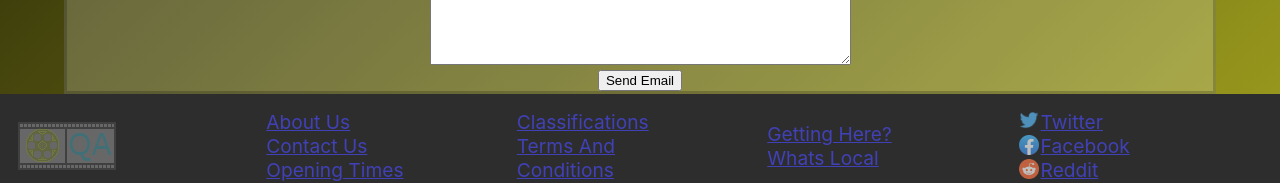
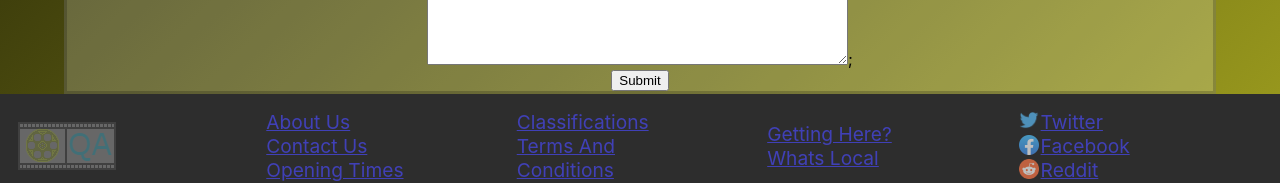
Before and after one commit to MegaSharkRhinonado/QAProject3, a React (Create React App) app in the folder megasharkrhinonado/: page /ContactUs in a window 1280 px wide. Shown: the part 956-1139 px from the top of the page. Built offline with nearby package versions, Linux system fonts and the light colour scheme.

Commit message:
email function now works, little rustic but function works fine

```diff
--- a/megasharkrhinonado/package.json
+++ b/megasharkrhinonado/package.json
@@ -11,6 +11,7 @@
     "bootstrap": "^5.1.3",
     "google-maps-react": "^2.0.6",
     "leaflet": "^1.8.0",
+    "nodemailer": "^6.7.5",
     "react": "^18.2.0",
     "react-dom": "^18.2.0",
     "react-leaflet": "^4.0.0",
--- a/megasharkrhinonado/src/Components/ContactUs/ContactusComp/CC41.jsx
+++ b/megasharkrhinonado/src/Components/ContactUs/ContactusComp/CC41.jsx
@@ -1,28 +1,32 @@
+import { getValue } from "@testing-library/user-event/dist/utils";
+
+
+
 
 const CC41 = () => {
         return (
                 <>
                         <center>
-                        <form method="post" action="mailto:eli_stribley@hotmail.com">
+                                <form method="post" action="mailto:lordHugePeePee@gmail.com">
                                         <div>
                                                 <label>Your Full Name*:</label>
-                                        <br /> <input type="text" id="name" style={{maxWidth:"250px",width:"100%"}}/>
+                                                <br /> <input type="text" id="name" style={{ maxWidth: "250px", width: "100%" }} />
                                         </div>
 
                                         <div>
                                                 <label>Email Address*:</label>
-                                        <br /> <input type="text" id="email" style={{maxWidth:"250px",width:"100%"}}/>
+                                                <br /> <input type="text" name="email" id="email" style={{ maxWidth: "250px", width: "100%" }} />
                                         </div>
 
                                         <div >
                                                 <label>Phone Number:</label>
-                                        <br /> <input type="number" id="phoneNumber" style={{maxWidth:"250px",width:"100%"}}/>
+                                                <br /> <input type="number" name="number" id="phoneNumber" style={{ maxWidth: "250px", width: "100%" }} />
                                         </div>
 
                                         <div>
                                                 <label for="lang">Topic:</label>
                                                 <br />
-                                        <select name="Topics" id="lang" style={{maxWidth:"250px",width:"100%"}}>
+                                                <select name="Topics" id="lang" style={{ maxWidth: "250px", width: "100%" }}>
                                                         <option value="Movie">Movie Enquiries</option>
                                                         <option value="Seating">Seating Enquiries</option>
                                                         <option value="Accessability">Accessability Enquiries</option>
@@ -34,12 +38,17 @@ const CC41 = () => {
                                         <div>
                                                 <label>Message:</label>
                                                 <br />
-                                        <textarea rows="10" cols="50" type="text" class="CEN" id="message"/>
+                                                <textarea rows="10" cols="50" type="text" class="CEN" name="Content Desciption" id="message"
+                                                />;
 
 
                                         </div>
-                                <input type="submit" name="Submit" value="Send Email" />
+                                        <input
+                                                type="submit"
+                                                value={this} />
+
                                 </form>
+
                         </center>
 
 
```
Also changed, not shown: 1 other file (tests, documents, lock files or other folders). Lines whose indentation alone changed are shown as unchanged.
